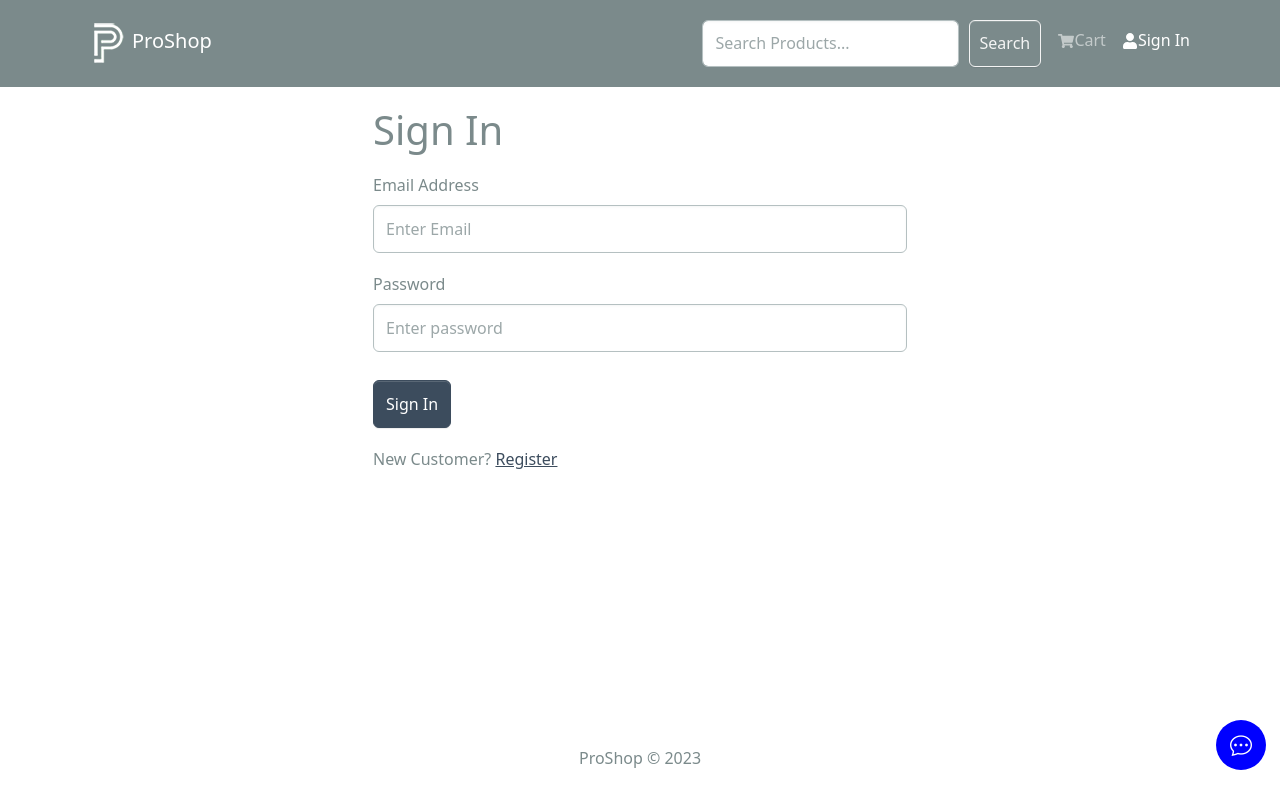
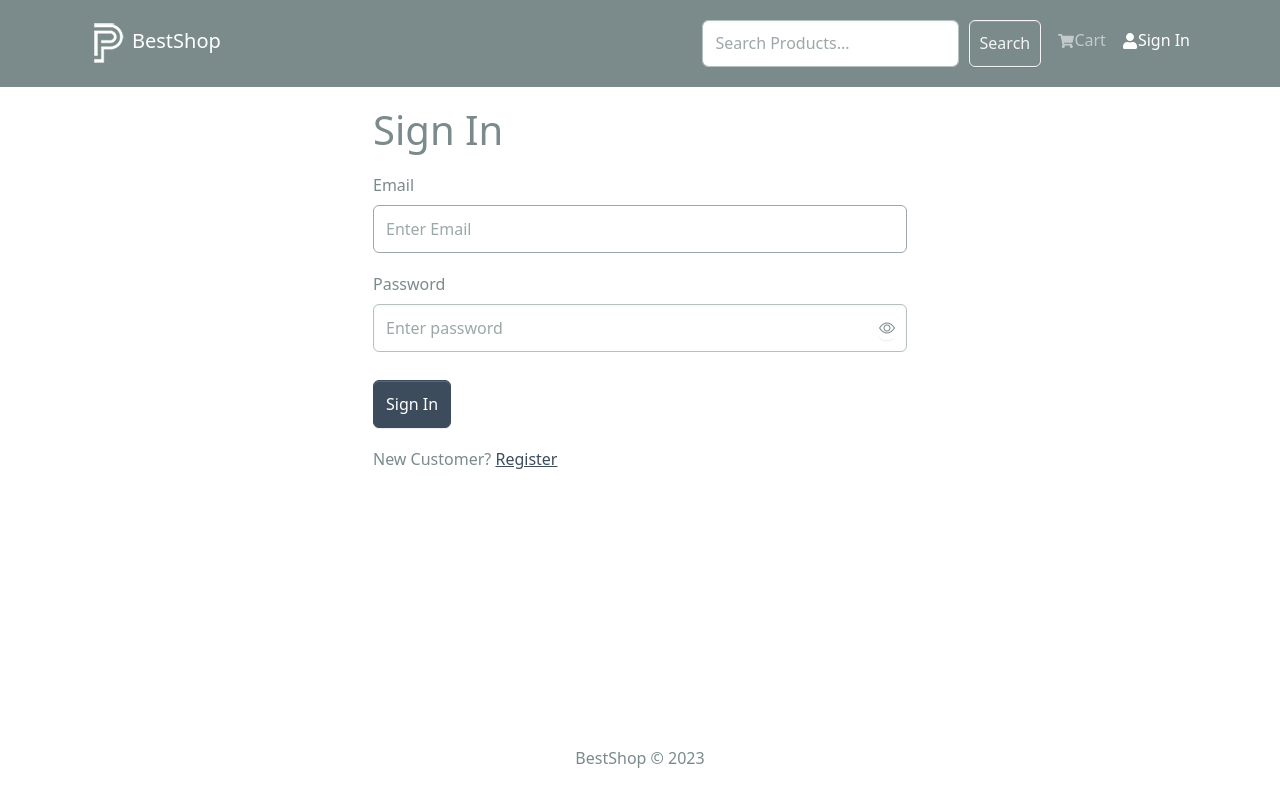
Before and after one commit to jonney2021/Mern-ElectronHive, a React (Create React App) app in the folder frontend/: page /login in a window 1280 px wide. Built offline with nearby package versions, Linux system fonts and the light colour scheme.

Commit message:
added audio when sending chat message, and improved some user experience

```diff
--- a/frontend/public/index.html
+++ b/frontend/public/index.html
@@ -24,7 +24,7 @@
       work correctly both with client-side routing and a non-root public URL.
       Learn how to configure a non-root public URL by running `npm run build`.
     -->
-    <title>Welcome to Proshop</title>
+    <title>Welcome to BestShop</title>
   </head>
   <body>
     <noscript>You need to enable JavaScript to run this app.</noscript>
--- a/frontend/src/App.js
+++ b/frontend/src/App.js
@@ -6,12 +6,14 @@ import { Outlet, useLocation } from "react-router-dom";
 import { ToastContainer } from "react-toastify";
 import "react-toastify/dist/ReactToastify.css";
 import UserChat from "./components/UserChat";
+import { useSelector } from "react-redux";
 // import useWebSocket from "./useWebSocket";
 // import { useSelector } from "react-redux";
 
 const App = () => {
   const location = useLocation(); // Get the current location
   const isAdminRoute = location.pathname.includes("/admin"); // Check if it's an admin route
+  const userInfo = useSelector((state) => state.auth.userInfo);
 
   // const userInfo = useSelector((state) => state.auth.userInfo);
 
@@ -50,7 +52,8 @@ const App = () => {
           <Outlet />
         </Container>
       </main>
-      {!isAdminRoute && <UserChat />} {/* Conditionally render UserChat */}
+      {!isAdminRoute && userInfo && <UserChat />}{" "}
+      {/* Conditionally render UserChat */}
       <Footer />
       <ToastContainer />
     </>
--- a/frontend/src/components/AdminChat.jsx
+++ b/frontend/src/components/AdminChat.jsx
@@ -170,7 +170,12 @@ const AdminChat = () => {
                         : ""
                     }
                   >
-                    <b>{msg.sender === "admin" ? "You" : "User"} wrote:</b>{" "}
+                    <b>
+                      {msg.sender === "admin"
+                        ? "You"
+                        : chatRooms[userId].userName}{" "}
+                      wrote:
+                    </b>{" "}
                     {msg.content}
                   </p>
                 ))}
--- a/frontend/src/components/Footer.jsx
+++ b/frontend/src/components/Footer.jsx
@@ -8,7 +8,7 @@ const Footer = () => {
       <Container>
         <Row>
           <Col className="text-center py-3">
-            <p>ProShop &copy; {currentYear}</p>
+            <p>BestShop &copy; {currentYear}</p>
           </Col>
         </Row>
       </Container>
--- a/frontend/src/components/Header.jsx
+++ b/frontend/src/components/Header.jsx
@@ -41,12 +41,18 @@ const Header = () => {
 
   useEffect(() => {
     if (userInfo?.isAdmin) {
+      var audio = new Audio("/audio/chat-msg.mp3");
       const socket = socketIOClient();
+      // socket.emit(
+      //   "admin connected with server",
+      //   "Admin" + Math.floor(Math.random() * 1000000000000)
+      // );
       // socket.on("server sends message from client to admin", (data) => {
       socket.on("new user message", (data) => {
         console.log("New message received for admin:", data);
         if (data && data.userId) {
           dispatch(setMessageReceived({ userId: data.userId }));
+          audio.play();
         }
       });
       return () => socket.disconnect();
@@ -65,8 +71,8 @@ const Header = () => {
         <Container>
           <LinkContainer to="/">
             <Navbar.Brand>
-              <img src={logo} alt="Proshop" />
-              ProShop
+              <img src={logo} alt="BestShop" />
+              BestShop
             </Navbar.Brand>
           </LinkContainer>
           <Navbar.Toggle aria-controls="basic-navbar-nav" />
--- a/frontend/src/components/UserChat.jsx
+++ b/frontend/src/components/UserChat.jsx
@@ -19,6 +19,7 @@ const UserChat = () => {
 
   useEffect(() => {
     if (userInfo && !userInfo?.isAdmin) {
+      var audio = new Audio("/audio/chat-msg.mp3");
       const socket = socketIOClient();
 
       socket.emit("join room", userInfo?._id);
@@ -36,6 +37,7 @@ const UserChat = () => {
           })
         );
         setMessageReceived(true);
+        audio.play();
       });
 
       setSocket(socket);
--- a/frontend/src/screens/LoginScreen.jsx
+++ b/frontend/src/screens/LoginScreen.jsx
@@ -11,6 +11,7 @@ import { toast } from "react-toastify";
 const LoginScreen = () => {
   const [email, setEmail] = useState("");
   const [password, setPassword] = useState("");
+  const [showPassword, setShowPassword] = useState(false);
 
   const dispatch = useDispatch();
   const navigate = useNavigate();
@@ -43,22 +44,44 @@ const LoginScreen = () => {
       <h1>Sign In</h1>
       <Form onSubmit={submitHandler}>
         <Form.Group controlId="email" className="my-3">
-          <Form.Label>Email Address</Form.Label>
+          <Form.Label>Email</Form.Label>
           <Form.Control
             type="email"
             placeholder="Enter Email"
             value={email}
             onChange={(e) => setEmail(e.target.value)}
+            autoFocus
           ></Form.Control>
         </Form.Group>
-        <Form.Group controlId="password" className="my-3">
+        <Form.Group controlId="password" className="my-3 position-relative">
           <Form.Label>Password</Form.Label>
           <Form.Control
-            type="password"
+            // type="password"
+            type={showPassword ? "text" : "password"}
             placeholder="Enter password"
             value={password}
             onChange={(e) => setPassword(e.target.value)}
           ></Form.Control>
+
+          <Button
+            variant="outline-secondary"
+            onClick={() => setShowPassword(!showPassword)}
+            // className="position-absolute end-0 top-0 mt-2 me-2"
+            className="toggle-password-button"
+            style={{
+              position: "absolute",
+              top: "70%", // Center vertically
+              // right: "10px", // Space from the right edge
+              right: "0.75rem",
+              transform: "translateY(-50%)", // Center vertically
+              border: "none", // Optional: removes the border
+              background: "none", // Optional: makes the button background transparent
+              padding: "0", // Removes padding to fit the button neatly
+            }}
+            // style={{ zIndex: 10 }}
+          >
+            <i className={`bi ${showPassword ? "bi-eye-slash" : "bi-eye"}`}></i>
+          </Button>
         </Form.Group>
         <Button
           type="submit"
--- a/frontend/src/screens/RegisterScreen.jsx
+++ b/frontend/src/screens/RegisterScreen.jsx
@@ -86,6 +86,7 @@ const RegisterScreen = () => {
             placeholder="Enter Name"
             value={name}
             onChange={(e) => setName(e.target.value)}
+            autoFocus
           ></Form.Control>
         </Form.Group>
         <Form.Group controlId="email" className="my-3">
```
Also changed, not shown: 2 other files (tests, documents, lock files or other folders).
